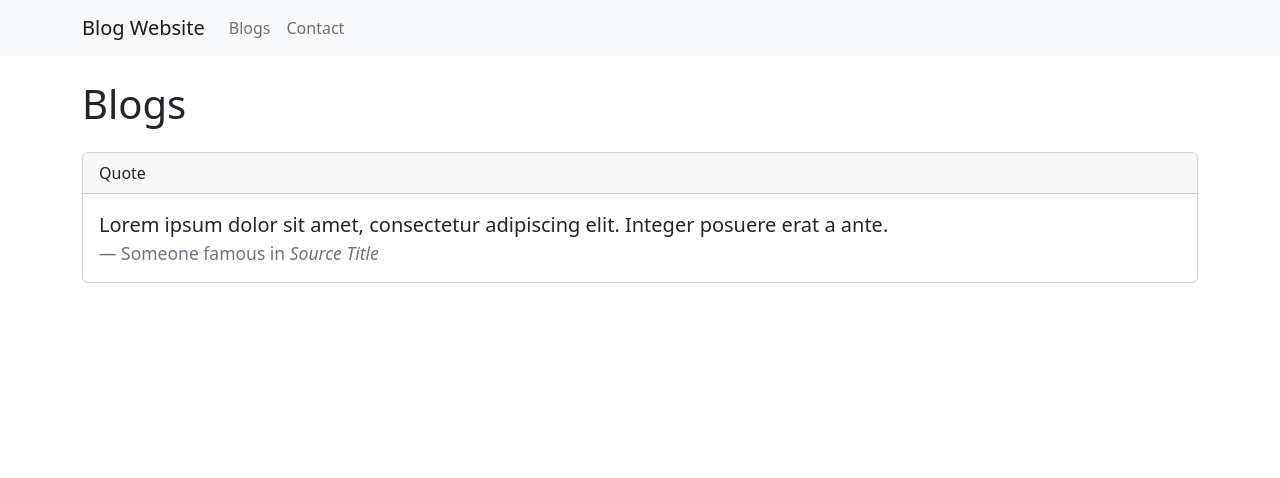
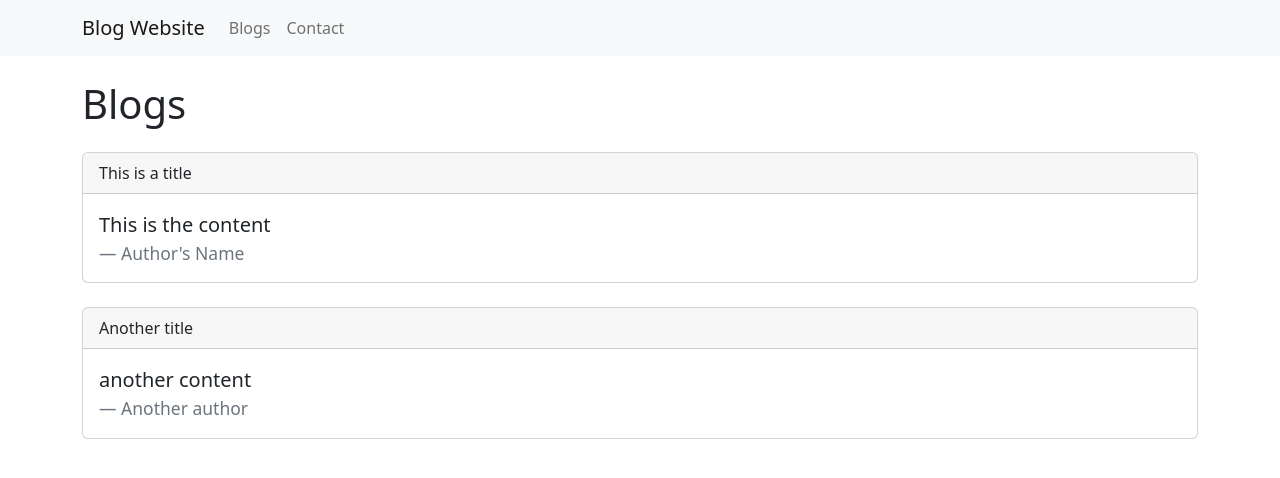
Before and after one commit to bryllim/kodego-react-demo, a JavaScript app: page /blogs in a window 1280 px wide. Shown: the top 478 px of the page. Built offline with nearby package versions, Linux system fonts and the light colour scheme.

Commit message:
added props to blog

```diff
--- a/src/pages/Blogs.js
+++ b/src/pages/Blogs.js
@@ -4,7 +4,16 @@ const Blogs = () => {
   return (
     <>
       <h1 className="my-4">Blogs</h1>
-      <BlogCard />
+      <BlogCard
+        title="This is a title"
+        content="This is the content"
+        author="Author's Name"
+      />
+      <BlogCard
+        title="Another title"
+        content="another content"
+        author="Another author"
+      />
     </>
   );
 };
--- a/src/pages/components/BlogCard.js
+++ b/src/pages/components/BlogCard.js
@@ -1,19 +1,13 @@
 import Card from 'react-bootstrap/Card'
 
-const BlogCard = () => {
+const BlogCard = (props) => {
     return (
         <Card className="mb-4">
-            <Card.Header>Quote</Card.Header>
+            <Card.Header>{props.title}</Card.Header>
             <Card.Body>
                 <blockquote className="blockquote mb-0">
-                    <p>
-                        {' '}
-                        Lorem ipsum dolor sit amet, consectetur adipiscing elit. Integer
-                        posuere erat a ante.{' '}
-                    </p>
-                    <footer className="blockquote-footer">
-                        Someone famous in <cite title="Source Title">Source Title</cite>
-                    </footer>
+                    <p>{props.content}</p>
+                    <footer className="blockquote-footer">{props.author}</footer>
                 </blockquote>
             </Card.Body>
         </Card>
```
Also changed, not shown: src/BlogPost.js (deleted, +0 -19 lines).
